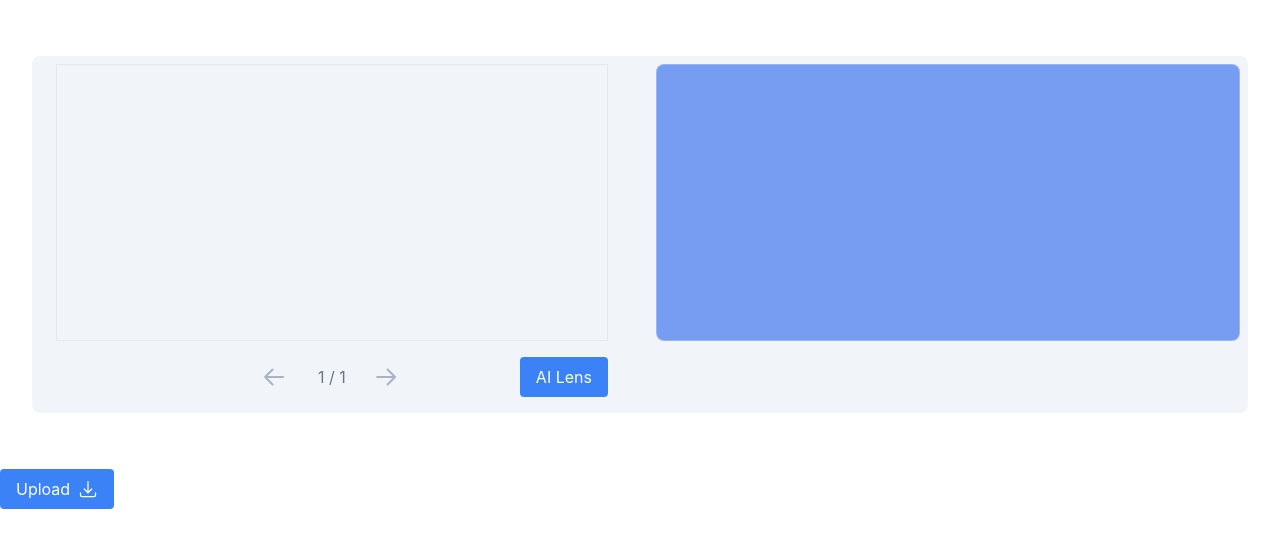
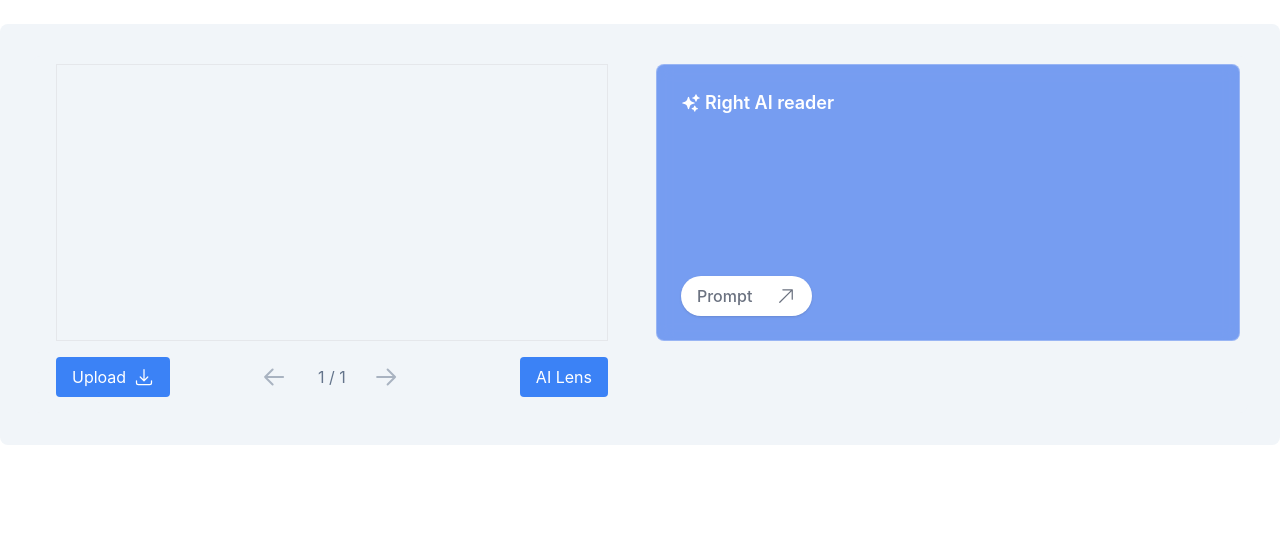
Before and after one commit to 0leks11/AI-Lans, a React (Vite) app in the folder AI_Lens/: page / in a window 1280 px wide. Shown: the top 548 px of the page. Built offline with nearby package versions, Linux system fonts and the light colour scheme; no server answers.

Commit message:
hook useOpenAI refactored

```diff
--- /dev/null
+++ b/AI_Lens/src/components/Collapsible.tsx
@@ -0,0 +1,26 @@
+import React, { FC, ReactNode, useState } from "react";
+import Arrow from "./Arrow";
+
+type CollapsibleProps = {
+  content: ReactNode;
+  button: ReactNode;
+  icon?: ReactNode;
+};
+
+export const Collapsible: FC<CollapsibleProps> = ({
+  content,
+  button,
+  icon,
+}) => {
+  const [isOpen, setIsOpen] = useState(false);
+
+  return (
+    <div className="mb-2">
+      {isOpen && content}
+      <button onClick={() => setIsOpen(!isOpen)} className="flex ">
+        {button}
+        <Arrow isOpen={isOpen} icon={icon} />
+      </button>
+    </div>
+  );
+};
--- a/AI_Lens/src/components/PageSection.tsx
+++ b/AI_Lens/src/components/PageSection.tsx
@@ -1,14 +1,10 @@
 import React from "react";
 import { PdfReader } from "./PdfReader";
-import PdfUploader from "./PdfUploader";
 
 export const PageSection: React.FC = () => {
   return (
     <section className="h-auto max-w-8xl ">
       <PdfReader />
-      <div className="ml-auto">
-        <PdfUploader />
-      </div>
     </section>
   );
 };
--- a/AI_Lens/src/components/PdfReader.tsx
+++ b/AI_Lens/src/components/PdfReader.tsx
@@ -5,12 +5,16 @@ import { PdfNavigation } from "./PdfNavigation";
 import { PdfPage } from "./PdfPage";
 import { useOpenAI } from "../hooks/useOpenAI";
 import { ReUseButton } from "./ReUseButton";
+import { Collapsible } from "./Collapsible";
+import { ArrowUpRightIcon } from "@heroicons/react/24/solid";
+import { SparklesIcon } from "@heroicons/react/24/solid";
+import PdfUploader from "./PdfUploader";
 
 export const PdfReader = () => {
   const { currentPage, totalPages, canvasRef, goToNextPage, goToPrevPage } =
     usePdf();
 
-  const { responseHtml, sendToOpenAI } = useOpenAI();
+  const { responseHtml, sendToOpenAI, userPrompt, setUserPrompt } = useOpenAI();
 
   const handleSendToOpenAI = useCallback(() => {
     if (canvasRef.current) {
@@ -55,11 +59,14 @@ export const PdfReader = () => {
   }, []);
 
   return (
-    <section className=" text-white max-w-7xl mx-auto rounded-lg mt-6 mb-6 p-8 ">
+    <section className="text-white bg-slate-100 max-w-7xl mx-auto rounded-lg mt-6 mb-6 p-8">
       <div className="flex bg-slate-100 flex-row md:flex-row rounded-lg p-2">
         <div className="flex flex-col md:w-1/2 md:pr-8 ml-4 min-h-80 mb-2">
           <PdfPage />
           <div className="relative flex items-center">
+            <div className="mr-auto">
+              <PdfUploader />
+            </div>
             <div className="absolute left-1/2 transform -translate-x-1/2 text-slate-500">
               <PdfNavigation
                 currentPage={currentPage}
@@ -77,10 +84,41 @@ export const PdfReader = () => {
             </div>
           </div>
         </div>
-
-        <div className="draggable border border-white/25  bg-blue-600/60 backdrop-blur flex flex-col md:w-1/2 ml-4 bg-blue-300 rounded-lg mb-16 p-4 min-h-fit">
-          <div className="Box  border-blue-500 rounded-md overflow-y-auto h-full">
-            <div dangerouslySetInnerHTML={{ __html: responseHtml }} />
+        <div className="draggable border border-white/25 bg-blue-600/60 backdrop-blur flex flex-col md:w-1/2 ml-4 bg-blue-00 rounded-lg mb-16 p-4 min-h-fit">
+          <div className="Box border-blue-900 rounded-md overflow-y-auto h-full flex flex-col">
+            <div>
+              <div className="flex flex-row p-2">
+                <SparklesIcon className="w-5 h-5 text-white mt-1" />
+                <div className="text-white text-lg font-semibold ml-1 ">
+                  Right AI reader
+                </div>
+              </div>
+              <div
+                dangerouslySetInnerHTML={{ __html: responseHtml }}
+                className="overflow-y-auto"
+              />
+            </div>
+            <div className="mt-auto relative">
+              <Collapsible
+                button={
+                  <p className="flex items-center justify-between bg-white text-gray-500 font-medium mx-2 rounded-full shadow hover:bg-gray-100 hover:text-gray-400 transition px-4 py-2 cursor-pointer">
+                    <p>Prompt</p>
+                    <ArrowUpRightIcon className="w-5 h-5 ml-6 stroke-[2] text-gray-500" />
+                  </p>
+                }
+                content={
+                  <div className="mt-2 ">
+                    <textarea
+                      id="prompt"
+                      value={userPrompt}
+                      onChange={(e) => setUserPrompt(e.target.value)}
+                      rows={5}
+                      className="w-full text-black p-2 border backdrop-blur-md shadow-lg rounded-lg bg-sky-100"
+                    />
+                  </div>
+                }
+              />
+            </div>
           </div>
         </div>
       </div>
--- /dev/null
+++ b/AI_Lens/src/components/PdfUploaderButton.tsx
@@ -0,0 +1,39 @@
+// src/components/ResumeSection/
+import React, { FC, ReactNode, useState } from "react";
+import Arrow from "./Arrow";
+
+type PdfUploaderButtonProps = {
+  content: ReactNode;
+  button: ReactNode;
+  icon?: ReactNode;
+  type?: string;
+  className?: string;
+  accept?: string;
+
+  onChange?: (event: React.ChangeEvent<HTMLInputElement>) => void;
+};
+
+export const PdfUploaderButton: FC<PdfUploaderButtonProps> = ({
+  content,
+  button,
+  icon,
+  type,
+  accept,
+  className,
+}) => {
+  const [isOpen, setIsOpen] = useState(false);
+
+  return (
+    <div className="mb-2">
+      <button onClick={() => setIsOpen(!isOpen)} className="flex items-center">
+        {button}
+        {type}
+        {className}
+        {accept}
+        <Arrow isOpen={isOpen} icon={icon} />
+      </button>
+
+      {isOpen && content}
+    </div>
+  );
+};
--- a/AI_Lens/src/hooks/useOpenAI.ts
+++ b/AI_Lens/src/hooks/useOpenAI.ts
@@ -8,7 +8,11 @@ const openai = new OpenAI({
 });
 
 export const useOpenAI = () => {
-  const [responseHtml, setResponseHtml] = useState("");
+  const [responseHtml, setResponseHtml] = useState<string>("");
+
+  const [userPrompt, setUserPrompt] = useState<string>(
+    `This image contains information that the user does not understand. Your task is to analyze the content of the image and provide a clear explanation. If the page contains multiple thoughts or statements, separate them. Your response should not contradict the author's explanations but should complement the text written by the author. Continue the narrative in the same style as the author. Do not add commentary from yourself, but do not use headings or introductory words.`
+  );
 
   const sendToOpenAI = async (canvas?: HTMLCanvasElement) => {
     if (!canvas) return;
@@ -22,7 +26,8 @@ export const useOpenAI = () => {
             content: [
               {
                 type: "text",
-                text: `This image contains information that the user does not understand. Your task is to analyze the content of the image and provide a clear explanation.  If the page contains multiple thoughts or statements, separate them. Your response should not contradict the author's explanations but should complement the text written by the author. Continue the narrative in the same style as the author. Do not add commentary from yourself, but do not use headings or introductory words.`,
+
+                text: userPrompt,
               },
               {
                 type: "image_url",
@@ -57,5 +62,7 @@ export const useOpenAI = () => {
     responseHtml,
     sendToOpenAI,
     handleResponse,
+    userPrompt,
+    setUserPrompt,
   };
 };
```
Also changed, not shown: 1 other file (tests, documents, lock files or other folders).
